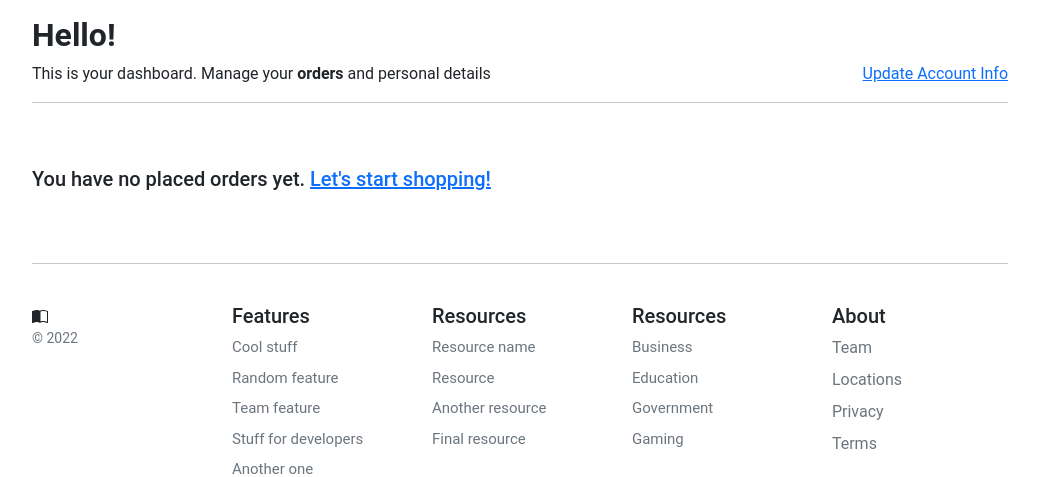
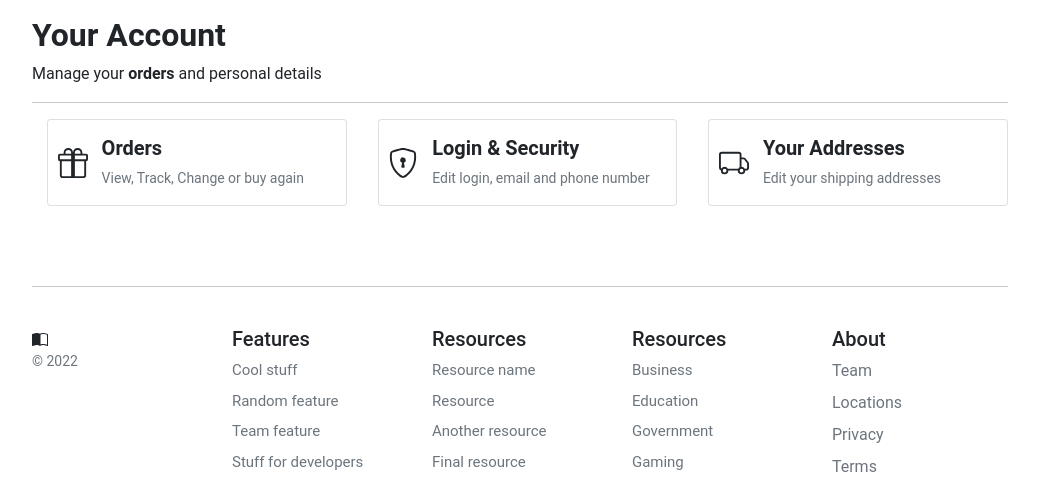
Before and after one commit to Ichi-1/BookStore-django, a Django app: page /account/dashboard/ in a window 1280 px wide. Shown: the part 93-570 px from the top of the page, without its empty margins (120-1159 px from the left). Run offline with Django 4.2, Linux system fonts and the light colour scheme; the visitor is signed in with stand-in values (Sample User, id 1); data that the repository does not hold is empty.

Commit message:
New: customer addresses ui, urls, views. Small template fixies

```diff
--- a/account/models.py
+++ b/account/models.py
@@ -79,7 +79,7 @@ class Customer(AbstractBaseUser, PermissionsMixin):
         )
 
     def __str__(self):
-        return self.user_name
+        return self.name
 
 
 class Address(models.Model):
@@ -95,7 +95,7 @@ class Address(models.Model):
     )
     full_name = models.CharField(max_length=150)
     phone = models.CharField(max_length=50)
-    postcod = models.CharField(max_length=50)
+    postcode = models.CharField(max_length=50)
     address_line = models.CharField(_('Address Line 1'), max_length=255)
     address_line2 = models.CharField(_('Address Line 2'), max_length=255)
     town_city = models.CharField(_('Town/City/State'), max_length=150)
--- a/account/urls.py
+++ b/account/urls.py
@@ -5,8 +5,10 @@ from django.contrib.auth.views import (
     PasswordResetConfirmView,PasswordResetView,
 )
 from .views import (
-    account_deactivate,
-    AccountActivateView,
+    deactivate_account,
+    AddressesListView,
+    AddressCreateView,
+    ActivateAccountView,
     SignUpView, SuccessView,
     UserAccountUpdateView, UserDashboardView,
 )
@@ -14,32 +16,40 @@ from .forms import PwdResetConfirmForm, PwdResetForm, UserLoginForm
 
 app_name = "account"
 
+
 urlpatterns = [
     # registration and login/logour resoureces
     path("signup/", SignUpView.as_view(), name="signup"),
-    path("activate/<slug:uidb64>/<slug:token>/",
-        AccountActivateView.as_view(),
-        name="activate",
-    ),
+    path("activate/<slug:uidb64>/<slug:token>/",ActivateAccountView.as_view(), name="activate"),
     path("success", SuccessView.as_view(), name="success"),
     path("logout/", LogoutView.as_view(), name="logout"),
-    path("login/",
-        LoginView.as_view(
+    path("login/",LoginView.as_view(
             template_name="account/registration/login.html",
-            form_class=UserLoginForm,
-        ),
-        name="login",
+            form_class=UserLoginForm
+        ), name="login",
     ),
     # dashboard resources
     path("dashboard/", UserDashboardView.as_view(), name="dashboard"),
     path("update/<int:pk>", UserAccountUpdateView.as_view(), name="update"),
-    path("deactivate/", account_deactivate, name="deactivate"),
-    path("deactivate_confirm/",
-        TemplateView.as_view(
+    path("deactivate/", deactivate_account, name="deactivate"),
+    path("deactivate_confirm/",TemplateView.as_view(
             template_name="account/dashboard/deactivate_confirm.html"
-        ),
-        name="deactivate_confirm",
+        ), name="deactivate_confirm",
     ),
+    #addresses crud
+    path('addresses/', AddressesListView.as_view(), name='addresses'),
+    path('addresses/add', AddressCreateView.as_view(), name='create_address'),
+    path('addresses/update/<slug:id>', deactivate_account, name='update_address'),
+    path('addresses/delete/<slug:id>', deactivate_account, name='delete_address'),
+    path('addresses/set-default/<slug:id>', deactivate_account, name='set_default'),
+
+
+
+
+
+
+
+    # TODO relocate to separete module reset process urls
     # reset process
     path("password_reset/",
         PasswordResetView.as_view(
--- a/account/views.py
+++ b/account/views.py
@@ -5,7 +5,7 @@ from django.contrib.messages.views import SuccessMessageMixin
 
 from django.urls import reverse, reverse_lazy
 from django.shortcuts import redirect, render, get_object_or_404
-from django.utils.encoding import force_bytes, force_str
+from django.utils.encoding import force_str
 from django.utils.http import urlsafe_base64_decode
 from django.views.generic import (
     CreateView,ListView,
@@ -13,8 +13,12 @@ from django.views.generic import (
 )
 
 from orders.models import Order
-from account.models import Customer
-from .forms import SignUpForm, UserAccountUpdateForm
+from account.models import Customer, Address
+from .forms import (
+    SignUpForm,
+    UserAccountUpdateForm,
+    UserAddressForm
+)
 from .mixins import PreventSingUpMixin
 from .token import token_generator
 
@@ -38,7 +42,7 @@ class SignUpView(SuccessMessageMixin, PreventSingUpMixin, CreateView):
         return reverse('account:login')
 
 
-class AccountActivateView(RedirectView):
+class ActivateAccountView(RedirectView):
     url = reverse_lazy('account:success')
 
     def get(self, request, uidb64, token):
@@ -91,13 +95,41 @@ class UserAccountUpdateView(
 
 
 
-
-
 @login_required
-def account_deactivate(request):
-    user = CustomUser.objects.get(user_name=request.user)
+def deactivate_account(request):
+    user = Customer.objects.get(name=request.user.name)
     user.is_active = False
     user.save()
     logout(request)
     # messages.info(request, 'Account successfuly deactivated')
     return redirect('account:deactivate_confirm')
+
+
+
+
+#* Addresses CRUD section
+
+class AddressesListView(LoginRequiredMixin, ListView):
+    template_name = 'account/dashboard/addresses.html'
+    context_object_name = 'addresses'
+
+    def get_queryset(self):
+        user = self.request.user
+        addresses = Address.objects.filter(customer=user)
+        return addresses
+
+
+class AddressCreateView(SuccessMessageMixin, LoginRequiredMixin, CreateView):
+    template_name = 'account/dashboard/address_update.html'
+    form_class = UserAddressForm
+    success_message = 'Address was added succesfully'
+
+    def form_valid(self, form):
+        address_data = form.save(commit=False)
+        address_data.customer = self.request.user
+        address_data.save()
+        return super(AddressCreateView, self).form_valid(form)
+
+
+    def get_success_url(self):
+        return reverse('account:addresses')
--- a/templates/account/dashboard/dashboard.html
+++ b/templates/account/dashboard/dashboard.html
@@ -1,80 +1,85 @@
-{% extends "base.html" %}
+{% extends "../sub_base.html" %}
 {% block title %}Dashboard{% endblock %}
 
 
 {% block content %}
 
 <div class="container mt-2 pt-2">
+
   <div class="col-12">
-
-    {% if user.first_name %}
-    <h1 class="h2 fw-bold">Hello, {{ user.first_name}} !</h1>
-    {% else %}
-    <h1 class="h2 fw-bold">Hello!</h1>
-    {% endif %}
-
-  </div>
-  <div class="col-12 d-flex justify-content-between">
-    <div>This is your dashboard. Manage your <b>orders</b> and personal details</div>
-    <div><a href="{% url 'account:update' user.pk %}">Update Account Info</a></div>
-  </div>
-  <hr />
-</div>
-<div class="container" style="max-width: 1000px">
-  {% if not orders %}
-  <h5 class="pt-5">You have no placed orders yet. <a href="{% url 'store:home'  %}">Let's start shopping!</a></h5>
-  {% else %}
-  {% for order in orders %}
-  <div class="row g-3">
-
-    <div class="col-12 bg-light p-3 d-flex justify-content-between">
-      <div class="d-flex d-flex-inline">
-
-        <div class="pe-3">{{ order.created }}</div>
-        <div class="dropdown">
-          <a class="text-reset text-decoration-none dropdown-toggle" href="#" role="link" id="dropdownLink"
-            data-bs-toggle="dropdown" aria-expanded="false">
-            Dispacted to
-            <svg xmlns="http://www.w3.org/2000/svg" width="12" height="12" fill="currentColor"
-              class="bi bi-chevron-down" viewBox="0 0 16 16">
-              <path fill-rule="evenodd"
-                d="M1.646 4.646a.5.5 0 0 1 .708 0L8 10.293l5.646-5.647a.5.5 0 0 1 .708.708l-6 6a.5.5 0 0 1-.708 0l-6-6a.5.5 0 0 1 0-.708z" />
-            </svg>
-          </a>
-
-          <ul class="dropdown-menu" aria-labelledby="dropdownLink">
-            <li class="item small">{{order.full_name}}</li>
-            <li class="item small">{{order.address1}}</li>
-            <li class="item small">{{order.address2}}</li>
-            <li class="item small">{{order.post_code}}</li>
-          </ul>
+    <h1 class="h2 fw-bold">Your Account</h1>
+    <div>Manage your <b>orders</b> and personal details</div>
   </div>
 
+  <hr>
+  <div class="row row-cols-1 row-cols-sm-2 row-cols-md-3 g-3">
+    <!-- Orders -->
+    <div class="col">
+      <a href="#" class="text-reset text-decoration-none" role="button" style="max-width: 540px;">
+        <div class="card mb-3">
+          <div class="row g-0">
+            <div class="col-2 position-relative">
+              <svg class="position-absolute top-50 start-50 translate-middle" xmlns="http://www.w3.org/2000/svg"
+                width="30" height="30" fill="currentColor" class="bi bi-gift" viewBox="0 0 16 16">
+                <path
+                  d="M3 2.5a2.5 2.5 0 0 1 5 0 2.5 2.5 0 0 1 5 0v.006c0 .07 0 .27-.038.494H15a1 1 0 0 1 1 1v2a1 1 0 0 1-1 1v7.5a1.5 1.5 0 0 1-1.5 1.5h-11A1.5 1.5 0 0 1 1 14.5V7a1 1 0 0 1-1-1V4a1 1 0 0 1 1-1h2.038A2.968 2.968 0 0 1 3 2.506V2.5zm1.068.5H7v-.5a1.5 1.5 0 1 0-3 0c0 .085.002.274.045.43a.522.522 0 0 0 .023.07zM9 3h2.932a.56.56 0 0 0 .023-.07c.043-.156.045-.345.045-.43a1.5 1.5 0 0 0-3 0V3zM1 4v2h6V4H1zm8 0v2h6V4H9zm5 3H9v8h4.5a.5.5 0 0 0 .5-.5V7zm-7 8V7H2v7.5a.5.5 0 0 0 .5.5H7z" />
+              </svg>
             </div>
-      <div class="text-end">
-        Total paid: <span class="fw-bold">${{ order.total_paid }}</span>
+            <div class="col-10">
+              <div class="card-body ps-0 ps-md-1">
+                <h1 class="h5 fw-bold">Orders</h1>
+                <p class="card-text small text-muted">View, Track, Change or buy again</p>
               </div>
             </div>
-    <div class="col-md-5 col-lg-4 order-md-last p-0 order-3">
-      <div class="d-grid gap-2 ">
-        <button class="btn btn-warning" type="button">Problem with order</button>
-        <button class="btn btn-light" type="button">Leave a review</button>
           </div>
         </div>
-
-    <div class="col-md-7 col-lg-8 p-0">
-
-      {% for item in order.items.all %}
-
-      <div class="card mb-3 border-0">
+      </a>
+    </div>
+    <!-- Security -->
+    <div class="col">
+      <a href="{% url 'account:update' user.pk %}" class="text-reset text-decoration-none" role="button"
+        style="max-width: 540px;">
+        <div class="card mb-3">
           <div class="row g-0">
-          <div class="col-md-2 d-none d-md-block">
-            <img class="img-fluid" style="width:90px" src="{{item.product.image.url}}" />
+            <div class="col-2 position-relative">
+              <svg class="position-absolute top-50 start-50 translate-middle" xmlns="http://www.w3.org/2000/svg"
+                width="30" height="30" fill="currentColor" class="bi bi-shield-lock" viewBox="0 0 16 16">
+                <path
+                  d="M5.338 1.59a61.44 61.44 0 0 0-2.837.856.481.481 0 0 0-.328.39c-.554 4.157.726 7.19 2.253 9.188a10.725 10.725 0 0 0 2.287 2.233c.346.244.652.42.893.533.12.057.218.095.293.118a.55.55 0 0 0 .101.025.615.615 0 0 0 .1-.025c.076-.023.174-.061.294-.118.24-.113.547-.29.893-.533a10.726 10.726 0 0 0 2.287-2.233c1.527-1.997 2.807-5.031 2.253-9.188a.48.48 0 0 0-.328-.39c-.651-.213-1.75-.56-2.837-.855C9.552 1.29 8.531 1.067 8 1.067c-.53 0-1.552.223-2.662.524zM5.072.56C6.157.265 7.31 0 8 0s1.843.265 2.928.56c1.11.3 2.229.655 2.887.87a1.54 1.54 0 0 1 1.044 1.262c.596 4.477-.787 7.795-2.465 9.99a11.775 11.775 0 0 1-2.517 2.453 7.159 7.159 0 0 1-1.048.625c-.28.132-.581.24-.829.24s-.548-.108-.829-.24a7.158 7.158 0 0 1-1.048-.625 11.777 11.777 0 0 1-2.517-2.453C1.928 10.487.545 7.169 1.141 2.692A1.54 1.54 0 0 1 2.185 1.43 62.456 62.456 0 0 1 5.072.56z" />
+                <path
+                  d="M9.5 6.5a1.5 1.5 0 0 1-1 1.415l.385 1.99a.5.5 0 0 1-.491.595h-.788a.5.5 0 0 1-.49-.595l.384-1.99a1.5 1.5 0 1 1 2-1.415z" />
+              </svg>
             </div>
-          <div class="col-md-10">
-            <div class="card-body p-1">
-              <a class="text-decoration-none" href="{{ item.product.get_absolute_url }}">
-                <p class="card-text small">{{item.product|title}}</p>
+            <div class="col-10">
+              <div class="card-body ps-0 ps-md-1">
+                <h1 class="h5 fw-bold">Login & Security</h1>
+                <p class="card-text small text-muted">Edit login, email and phone number</p>
+              </div>
+            </div>
+          </div>
+        </div>
+      </a>
+    </div>
+    <!-- Addresses -->
+    <div class="col">
+      <a href="{% url 'account:addresses' %}" class="text-reset text-decoration-none" role="button" style="max-width: 540px;">
+        <div class="card mb-3">
+          <div class="row g-0">
+            <div class="col-2 position-relative">
+              <svg class="position-absolute top-50 start-50 translate-middle" xmlns="http://www.w3.org/2000/svg"
+                width="30" height="30" fill="currentColor" class="bi bi-truck" viewBox="0 0 16 16">
+                <path
+                  d="M0 3.5A1.5 1.5 0 0 1 1.5 2h9A1.5 1.5 0 0 1 12 3.5V5h1.02a1.5 1.5 0 0 1 1.17.563l1.481 1.85a1.5 1.5 0 0 1 .329.938V10.5a1.5 1.5 0 0 1-1.5 1.5H14a2 2 0 1 1-4 0H5a2 2 0 1 1-3.998-.085A1.5 1.5 0 0 1 0 10.5v-7zm1.294 7.456A1.999 1.999 0 0 1 4.732 11h5.536a2.01 2.01 0 0 1 .732-.732V3.5a.5.5 0 0 0-.5-.5h-9a.5.5 0 0 0-.5.5v7a.5.5 0 0 0 .294.456zM12 10a2 2 0 0 1 1.732 1h.768a.5.5 0 0 0 .5-.5V8.35a.5.5 0 0 0-.11-.312l-1.48-1.85A.5.5 0 0 0 13.02 6H12v4zm-9 1a1 1 0 1 0 0 2 1 1 0 0 0 0-2zm9 0a1 1 0 1 0 0 2 1 1 0 0 0 0-2z" />
+              </svg>
+            </div>
+            <div class="col-10">
+              <div class="card-body ps-0 ps-md-1">
+                <h1 class="h5 fw-bold">Your Addresses</h1>
+                <p class="card-text small text-muted">Edit your shipping addresses</p>
+              </div>
+            </div>
+          </div>
+        </div>
       </a>
     </div>
   </div>
@@ -82,14 +87,5 @@
 </div>
 
 
-      {% endfor %}
-
-
-    </div>
-
-  </div>
-  {% endfor %}
-  {% endif %}
-</div>
 
 {% endblock %}
--- a/templates/account/dashboard/update.html
+++ b/templates/account/dashboard/update.html
@@ -5,7 +5,7 @@
 
 {% block sub_content %}
 <h3 class="mb-3 fw-bold">Enter new data and save changes</h3>
-<form method="POST" lass="account-form px-4 pt-4" enctype="multipart/form-data">
+<form method="POST" lass="account-form px-4 pt-2" enctype="multipart/form-data">
   {% csrf_token %}
   {{ form|crispy }}
   <button class="btn btn-primary btn-block py-2 mb-4 mt-5 fw-bold w-100" type="submit" value="Save changes">
--- a/templates/account/registration/account_activation_link.html
+++ b/templates/account/registration/account_activation_link.html
@@ -1,5 +1,5 @@
 {% autoescape off %}
-Hi {{ user.user_name }},
+Hi {{ user.name }},
 
 Your account has succesfully created.
 Please click below link to activate your account.
--- a/templates/account/registration/activation_success.html
+++ b/templates/account/registration/activation_success.html
@@ -2,7 +2,7 @@
 {% block title %} Success {% endblock %}
 
 
-{% block content %}
+{% block sub_content %}
 {% if not request.user.is_authenticated %}
 <script>
   window.location.href = '{% url "store:home" %}';
--- a/templates/account/reset_password/reset_status.html
+++ b/templates/account/reset_password/reset_status.html
@@ -3,7 +3,7 @@
 
 
 
-{% block content %}
+{% block sub_content %}
 
 {% if request.user.is_authenticated %}
 <script>
--- a/templates/account/sub_base.html
+++ b/templates/account/sub_base.html
@@ -7,19 +7,10 @@
 <div class="container-fluid">
    <div class="row no-gutter">
       <div class="col-md-12">
-         <div class="login d-flex align-items-center py-5">
+         <div class="login d-flex align-items-center mt-3">
             <div class="container">
                <div class="row">
                   <div class="col-12 col-lg-6  mx-auto">
-                     {% if messages %}
-                     <div class="mx-auto" style="max-width: 500px">
-                        {% for message in messages %}
-                        <div class="text-center alert alert-{{ message.tags }}">
-                           {{ message|safe }}
-                        </div>
-                        {% endfor %}
-                     </div>
-                     {% endif %}
                      {% block sub_content %}{% endblock %}
                   </div>
                </div>
--- a/templates/base.html
+++ b/templates/base.html
@@ -23,12 +23,22 @@
   {% include 'header.html' %}
   <main>
     <div id="content">
+      {% if messages %}
+      <div class="mx-auto mt-2" style="max-width: 500px">
+        {% for message in messages %}
+        <div class="text-center alert alert-{{ message.tags }}">
+          {{ message|safe }}
+        </div>
+        {% endfor %}
+      </div>
+      {% endif %}
+
       <div class="col-12">
-
         {% block content %}{% endblock %}
-
       </div>
+    </div>
   </main>
   {% include 'footer.html' %}
 </body>
+
 </html>
--- a/templates/header.html
+++ b/templates/header.html
@@ -1,5 +1,7 @@
 <header>
+
   <nav class="navbar navbar-expand-md navbar-light bg-white border-bottom">
+
     <div class="container-fluid px-md-4">
       <div class="d-flex w-100 navbar-collapse">
 
@@ -107,6 +109,8 @@
           </div>
         </div>
 
+
+
         <!-- BASKET -->
         <a type="button" role="button" href="{% url 'basket:basket-summary' %}"
           class="btn btn-outline-secondary border-0 basket-btn">
```
Also changed, not shown: account/forms.py (+21 -8 lines), templates/account/dashboard/address_update.html (added, +35 -0 lines), templates/account/dashboard/addresses.html (added, +66 -0 lines), templates/store/_.html (+44 -22 lines), account/migrations/0002_rename_postcod_address_postcode.py (added), store/migrations/0002_alter_product_options_and_more.py (added). Lines whose indentation alone changed are shown as unchanged.
